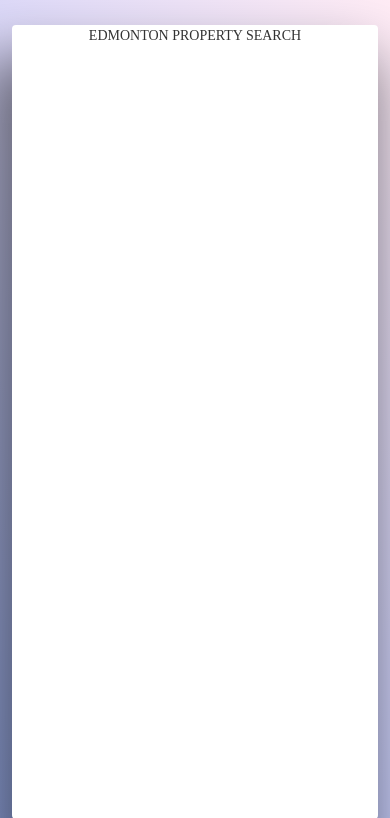
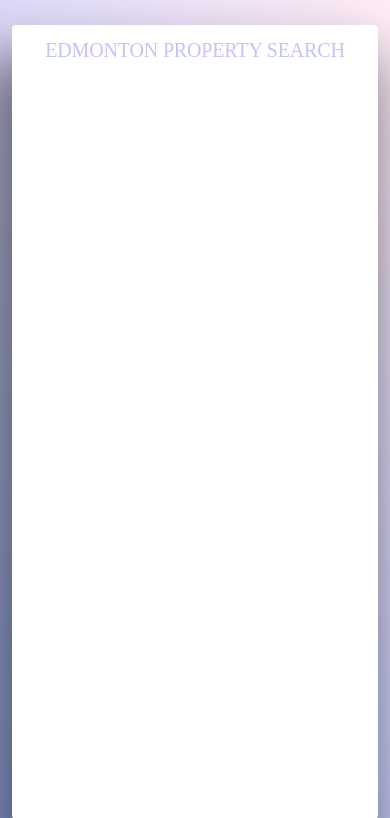
Before and after one commit to maharshmellow/edmonton-property-search, a Django app: page / in a window 390 px wide. Shown: the top 818 px of the page. Run offline with Django 3.2, Linux system fonts and the light colour scheme; some libraries are stand-ins or nearby versions.

Commit message:
font updates - checking on mobile

```diff
--- a/pricer/static/pricer/css/styles.css
+++ b/pricer/static/pricer/css/styles.css
@@ -18,5 +18,9 @@ body {
 }
 
 #maintitle{
-    font-family: "BG-Bold"
+    font-family: "BG-Bold";
+    font-size: 20px;
+    padding-top: 10px;
+    color: #C3C3FE;
+    letter-spacing: -0.16px;
 }
```
